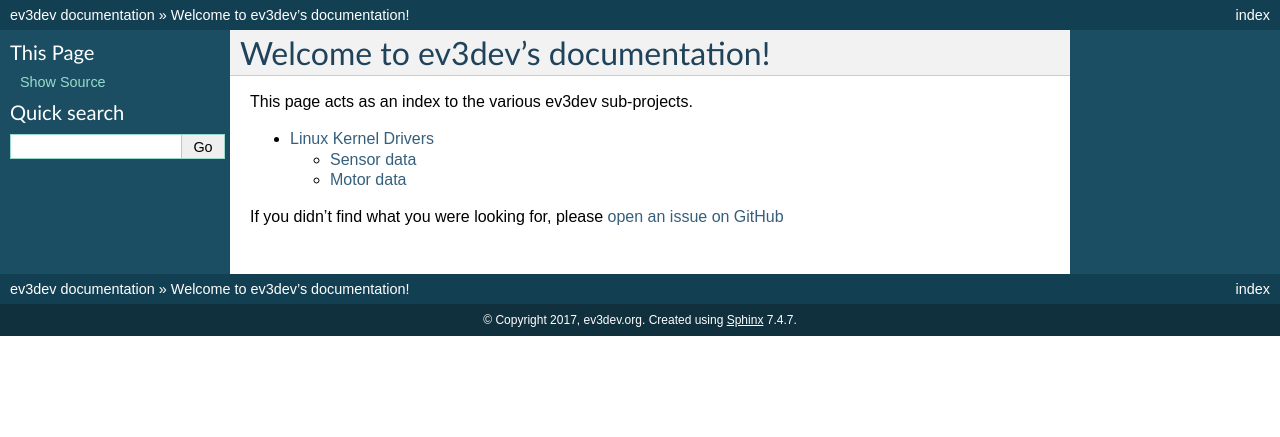
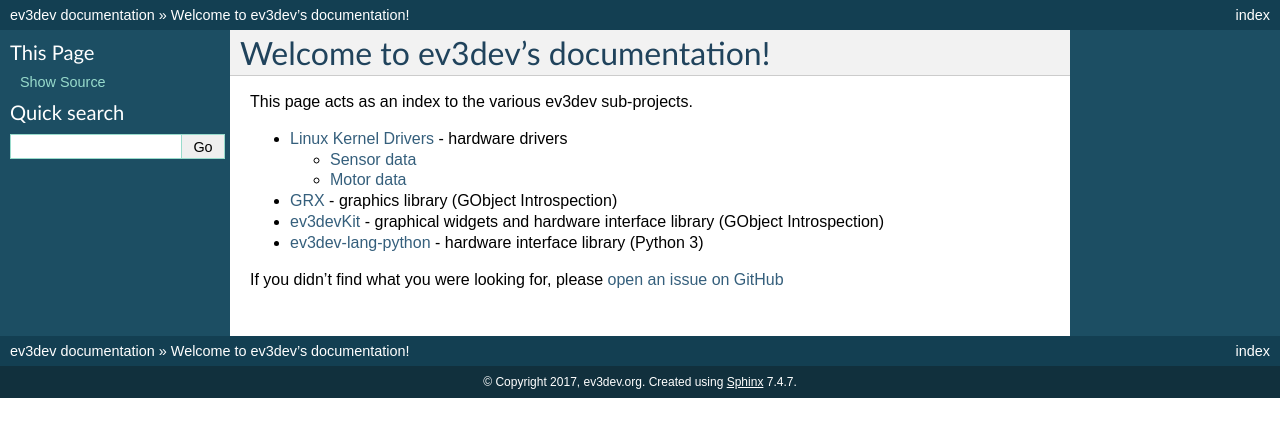
Before and after one commit to ev3dev/ev3dev, a Sphinx documentation site: the page built from docs/index.rst, in a window 1280 px wide. Shown: the top 437 px of the page. Built offline with Sphinx 7.4.7, drawn with Linux system fonts in a browser that asks for light colours.

Commit message:
Add some more doc links

```diff
--- a/docs/index.rst
+++ b/docs/index.rst
@@ -4,10 +4,16 @@
 
 This page acts as an index to the various ev3dev sub-projects.
 
-* `Linux Kernel Drivers </projects/lego-linux-drivers/en/ev3dev-jessie/>`_
+* `Linux Kernel Drivers </projects/lego-linux-drivers/en/ev3dev-jessie/>`_ - hardware drivers
 
   * `Sensor data </projects/lego-linux-drivers/en/ev3dev-jessie/sensor_data.html>`_
   * `Motor data </projects/lego-linux-drivers/en/ev3dev-jessie/motor_data.html>`_
 
+* `GRX <http://www.ev3dev.org/grx>`_ - graphics library (GObject Introspection)
+
+* `ev3devKit <http://www.ev3dev.org/ev3devKit>`_ - graphical widgets and hardware interface library (GObject Introspection)
+
+* `ev3dev-lang-python <http://python-ev3dev.readthedocs.io>`_ - hardware interface library (Python 3)
+
 If you didn't find what you were looking for, please `open an issue on GitHub
 <https://github.com/ev3dev/ev3dev/issues>`_
```
